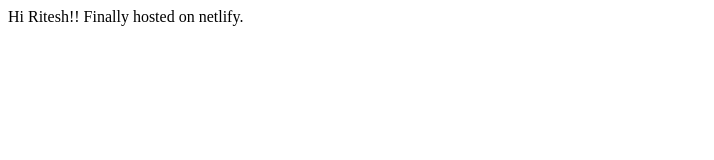
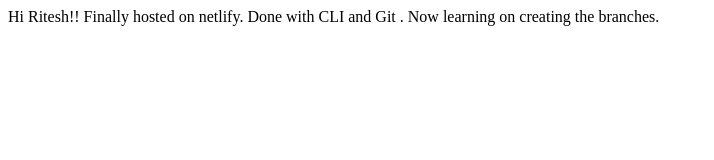
Before and after one commit to ritesh530/student-ritesh-site, a plain HTML site: page index.html in a window 1280 px wide. Shown: the whole page, without its empty margins (0-714 px from the left). Drawn offline with Linux system fonts and the light colour scheme.

Commit message:
4- Updated Index

```diff
--- a/index.html
+++ b/index.html
@@ -10,5 +10,8 @@
     Hi Ritesh!!
     Finally hosted on netlify.
 
+
+    Done with CLI and Git . Now learning on creating the branches.
+
 </body>
 </html>
```
